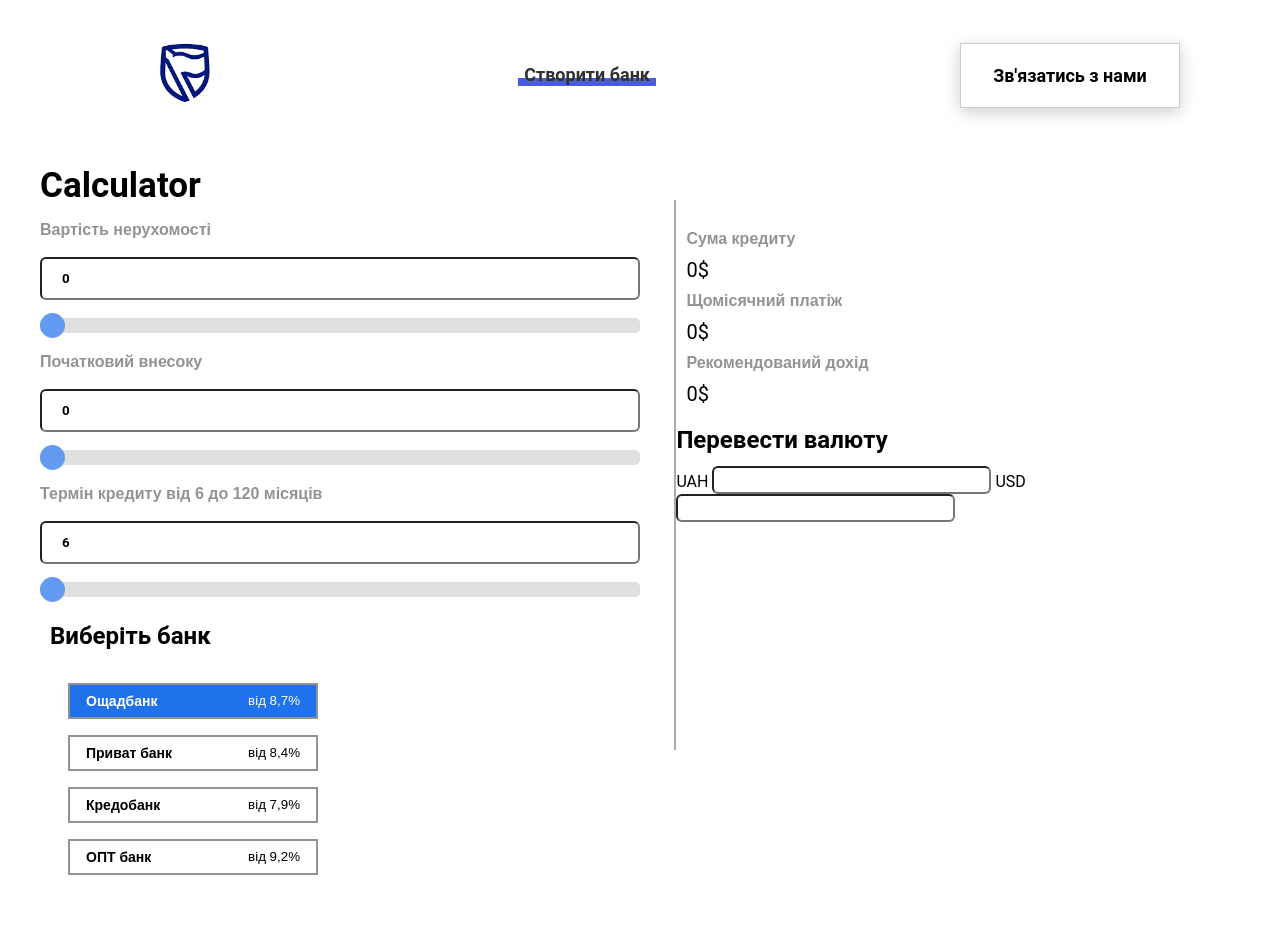
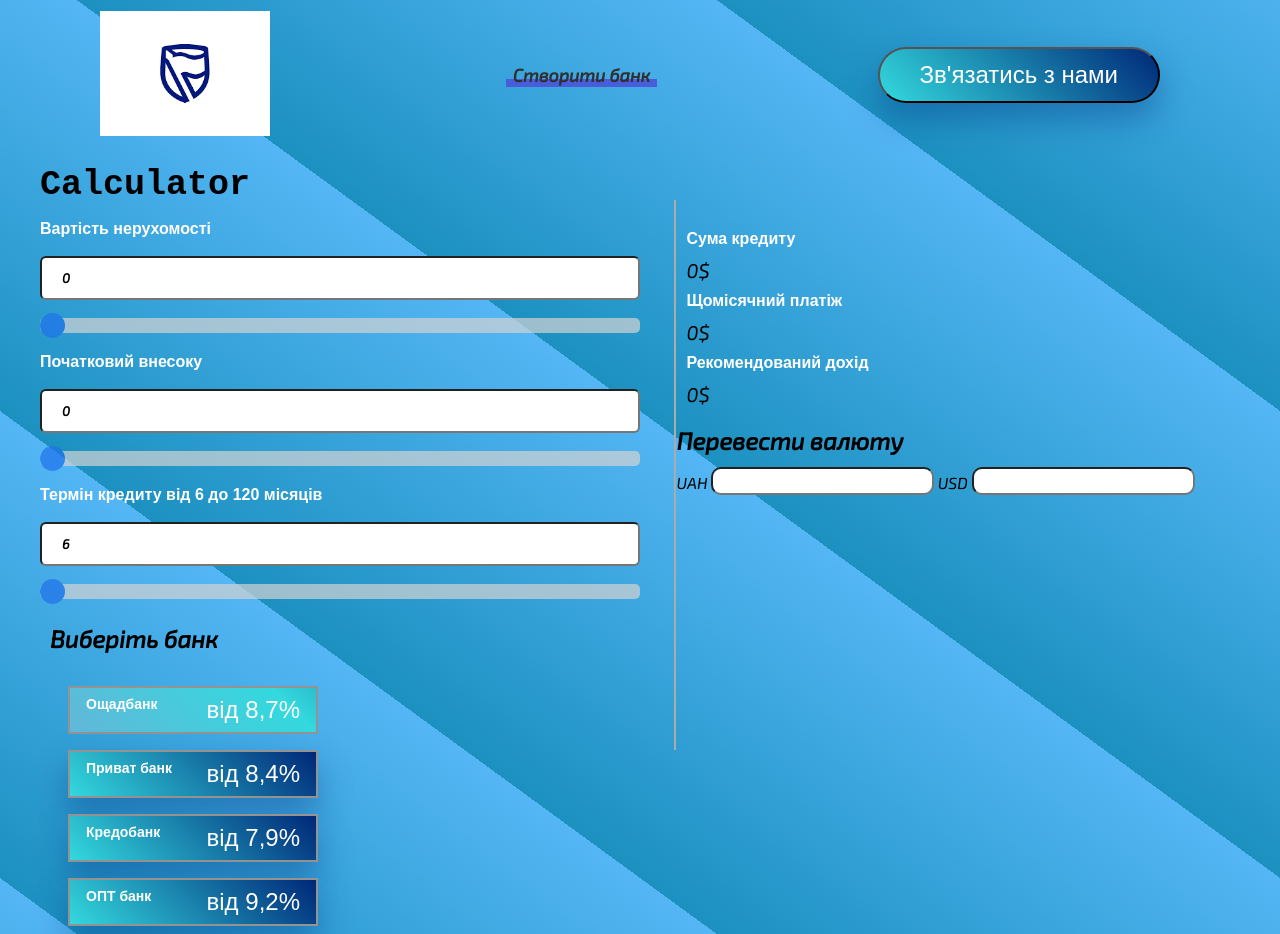
Before and after one commit to Yur4uc/EcmaBank, a plain HTML site: page index.html in a window 1280 px wide. Before the commit the page ends 883 px from the top, so only its background shows below. Drawn offline with Linux system fonts and the light colour scheme; a web font is replaced by a local one.

Commit message:
Update style.css

```diff
--- a/css/style.css
+++ b/css/style.css
@@ -1,48 +1,48 @@
 @import url(https://fonts.googleapis.com/css2?family=Akshar:wght@600&family=Open+Sans:wght@700&family=Raleway:wght@400;600;700&display=swap);
+@import url('https://fonts.googleapis.com/css2?family=Exo+2:ital@1&display=swap');
 
 *{
     box-sizing:border-box;
     margin:0;
     padding:0;
-    font-family:Roboto,sans-serif
+    font-family: 'Exo 2', sans-serif;
 }
 
 a{
     text-decoration:none
 }
 
-.btn{
-    width:220px;
-    height:65px;
-    display:flex;
-    justify-content:center;
-    align-items:center;
-    background-color:#fff;
-    font-size:18px;
-    font-weight:700;
-    border:1px solid rgba(0,0,0,.2);
-    box-shadow:0 4px 15px rgba(0,0,0,.2);
-    cursor:pointer;
-    transition:.3s all;
-    outline:0
+body {
+    background: #1c91c0;
+    background: -webkit-repeating-linear-gradient(to top right, #1c91c0 3%, #54b6f5 28%);
+    background: -moz-repeating-linear-gradient(to top right, #1c91c0 3%, #54b6f5 28%);
+    background: repeating-linear-gradient(to top right, #1c91c0 3%, #54b6f5 28%);
 }
 
-.btn_white{
-    background-color:#fff
+.btn{
+    text-decoration: none;
+    display: inline-block;
+    padding: 12px 40px;
+    margin: 10px 20px;
+    border-radius: 30px;
+    background-image: linear-gradient(45deg, #6ab1d7 0%, #33d9de 50%, #002878 100%);
+    background-position: 100% 0;
+    background-size: 200% 200%;
+    font-family: 'Montserrat', sans-serif;
+    font-size: 24px;
+    font-weight: 300;
+    color: white;
+    box-shadow: 0 16px 32px 0 rgba(0, 40, 120, .35);
+    transition: .5s;
+
 }
 
-.btn_dark{
-    background-color:#303030;
-    color:#fff;
-    border:none
-}
 
-.btn_min{
-    height:50px
-}
+
 
 .btn:hover{
-    box-shadow:0 4px 30px rgba(0,0,0,.3)
+    box-shadow: 0 0 0 0 rgba(0, 40, 120, 0);
+    background-position: 0 0;
 }
 
 .container{
@@ -60,6 +60,7 @@ a{
 .title{
     font-size:36px;
     font-weight:400
+
 }
 
 .header{
@@ -134,6 +135,7 @@ a{
     border-radius: 50%;
     background: #2072ec;
     cursor: pointer;
+
 }
 
 .calculation__slider-range::-moz-range-thumb {
@@ -143,6 +145,8 @@ a{
     background: #2072ec;
     cursor: pointer;
 }
+
+
 
 .input [type=number] {
     width: 50%;
@@ -158,12 +162,14 @@ a{
 .title__calk {
     margin: 15px auto;
     font-size: 35px;
+    font-family: 'Inconsolata', monospace;
 }
 
 .calculation__slider-title {
     margin: 10px auto;
     font-family: 'Akshar', sans-serif;
     font-weight: bold;
+
 }
 
 .sold {
@@ -185,7 +191,7 @@ a{
     font-family: 'Akshar', sans-serif;
     font-weight: bold;
     font-size: 16px;
-    color:#939393
+    color: white;
 }
 
 .value-item {
@@ -202,6 +208,7 @@ a{
     flex-direction: column;
     margin-top: 10px;
     margin-left: 20px;
+
 }
 
 .bank {
@@ -213,11 +220,22 @@ a{
     background-color: white;
     border: 2px solid #939393; /* Green */
 
+    background-image: linear-gradient(45deg, #6ab1d7 0%, #33d9de 50%, #002878 100%);
+    background-position: 100% 0;
+    background-size: 200% 200%;
+    font-family: 'Montserrat', sans-serif;
+    font-size: 24px;
+    font-weight: 300;
+    color: white;
+    box-shadow: 0 16px 32px 0 rgba(0, 40, 120, .35);
+    transition: .5s;
+
+
 }
 
 .active, .bank:hover {
-    background-color:  #2072ec;
-    color: white;
+    box-shadow: 0 0 0 0 rgba(0, 40, 120, 0);
+    background-position: 0 0;
 }
 
 
@@ -302,7 +320,7 @@ a{
 }
 
 .calculation__slider-title {
-    color:#939393
+    color:white;
 }
 
 .valut [type=number] {
@@ -321,9 +339,15 @@ a{
 
 .calcvalt  {
     font-size: 20px;
-    border-radius: 6px;
+    border-radius: 10px;
 }
 
 .ui-title {
     margin: 0 0 12px;
 }
+
+input[type="text"]:focus {
+    color: #000000;
+    border: 1px solid #000000
+
+}
```
